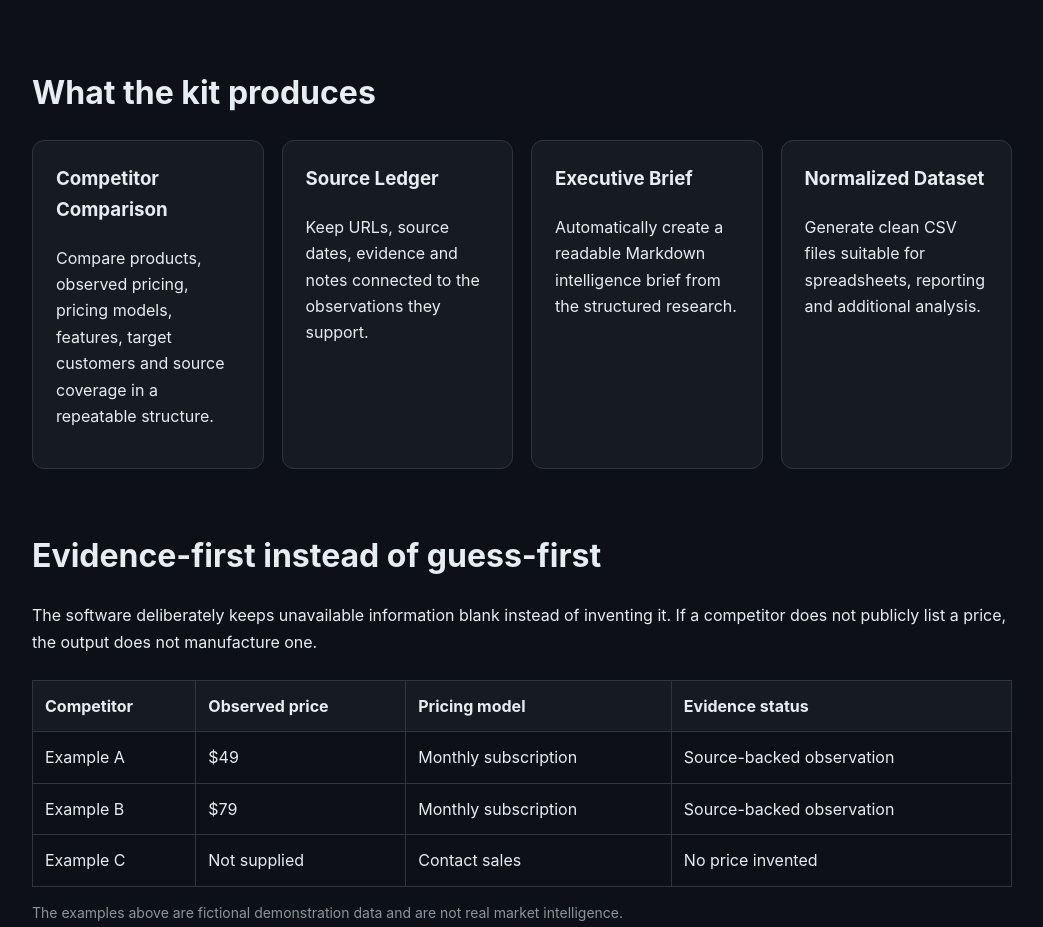
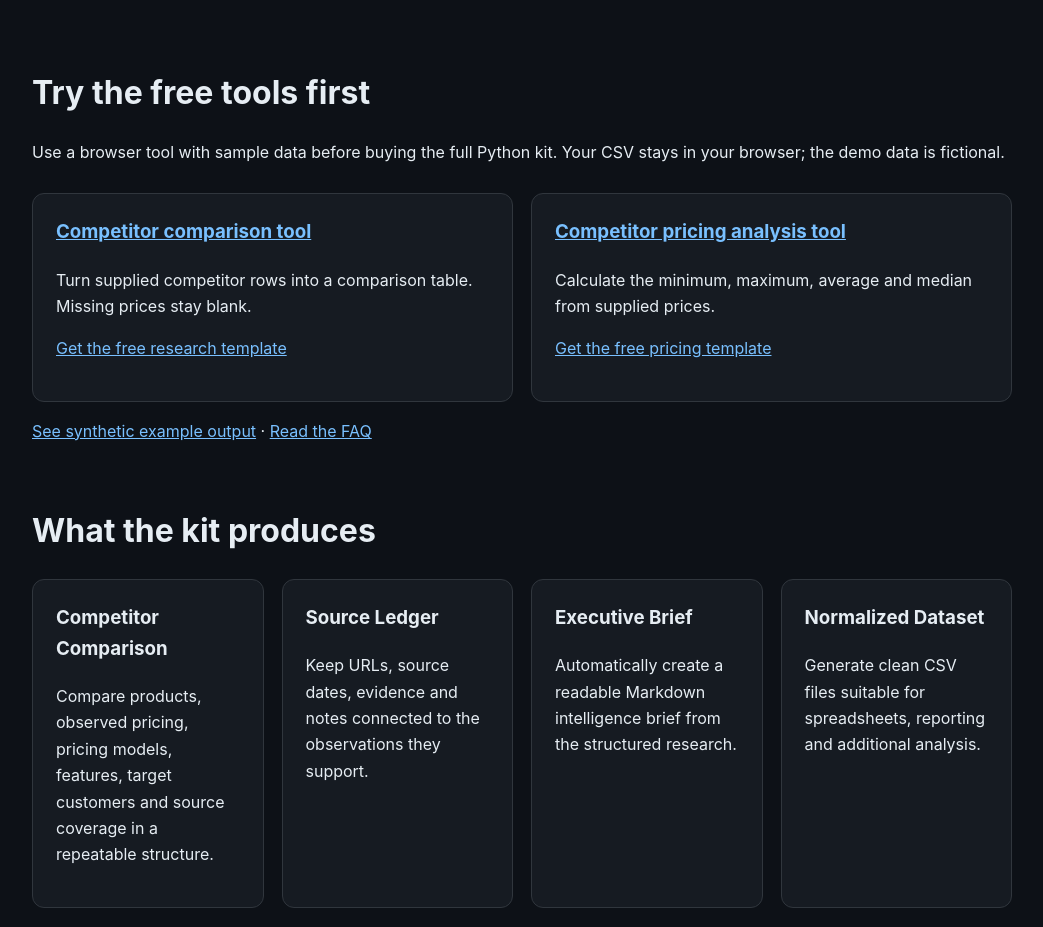
Before and after one commit to sarvaiyaharsh30-eng/competitor-intelligence-automation-kit, a plain HTML site: page index.html in a window 1280 px wide. Shown: the part 760-1687 px from the top of the page, without its empty margins (118-1161 px from the left). Drawn offline with Linux system fonts and the light colour scheme.

Commit message:
Link working free tools from product landing page

```diff
--- a/index.html
+++ b/index.html
@@ -56,6 +56,10 @@ body {
   background: #0d1117;
   color: #e6edf3;
   line-height: 1.65;
+}
+
+a {
+  color: #79c0ff;
 }
 
 main {
@@ -205,6 +209,35 @@ Get the Competitor Intelligence Automation Kit
 
 <section>
 
+<h2>Try the free tools first</h2>
+
+<p>
+Use a browser tool with sample data before buying the full Python kit.
+Your CSV stays in your browser; the demo data is fictional.
+</p>
+
+<div class="grid">
+
+<div class="card">
+<h3><a href="free-competitor-comparison-tool.html">Competitor comparison tool</a></h3>
+<p>Turn supplied competitor rows into a comparison table. Missing prices stay blank.</p>
+<p><a href="free-template.html">Get the free research template</a></p>
+</div>
+
+<div class="card">
+<h3><a href="competitor-pricing-analysis-tool.html">Competitor pricing analysis tool</a></h3>
+<p>Calculate the minimum, maximum, average and median from supplied prices.</p>
+<p><a href="free-competitor-pricing-template.csv">Get the free pricing template</a></p>
+</div>
+
+</div>
+
+<p><a href="example-output.html">See synthetic example output</a> · <a href="faq.html">Read the FAQ</a></p>
+
+</section>
+
+<section>
+
 <h2>What the kit produces</h2>
 
 <div class="grid">
```
